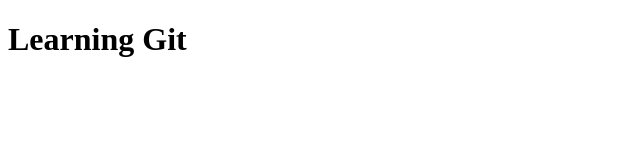
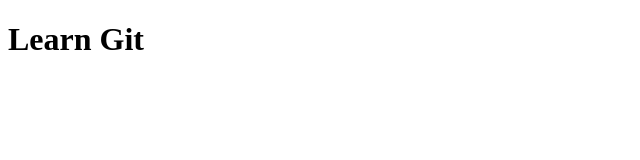
Before and after one commit to Rohitkumarsing/learning-git, a plain HTML site: page index.html in a window 1280 px wide. Shown: the whole page, without its empty margins (0-640 px from the left). Drawn offline with Linux system fonts and the light colour scheme.

Commit message:
change learning to learn

```diff
--- a/index.html
+++ b/index.html
@@ -8,7 +8,7 @@
 
 </head>
 <body>
-    <h1>Learning Git</h1>
+    <h1>Learn Git</h1>
 
 </body>
 </html>
```
